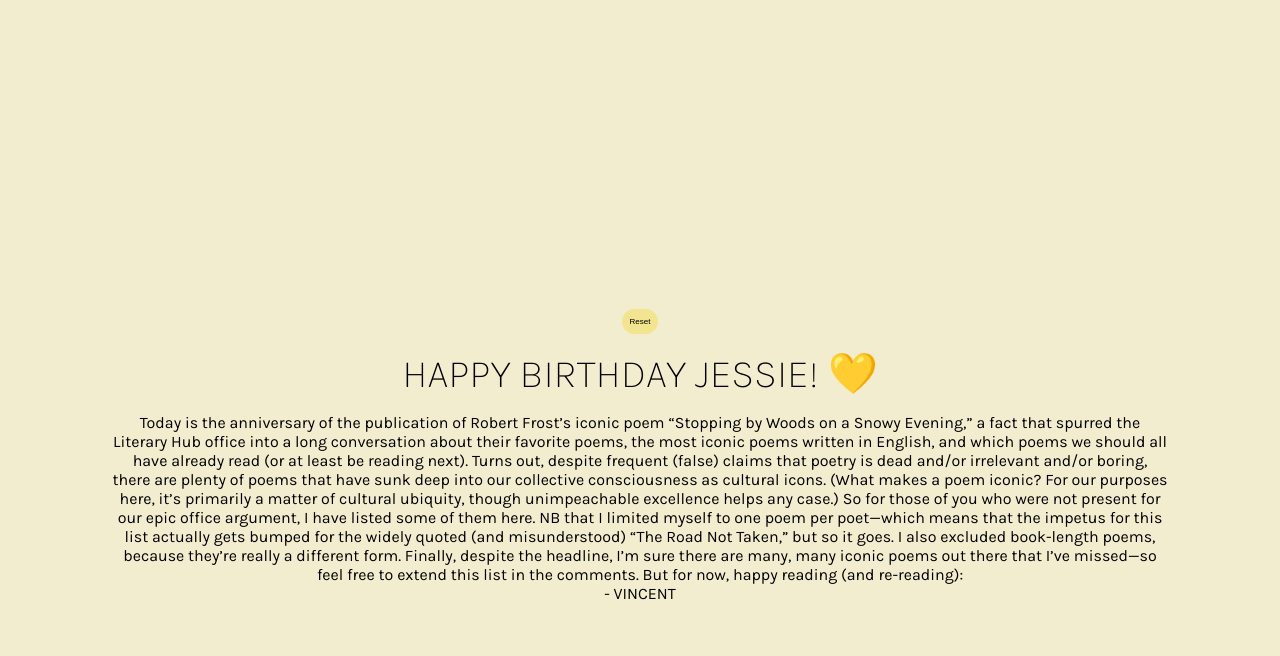
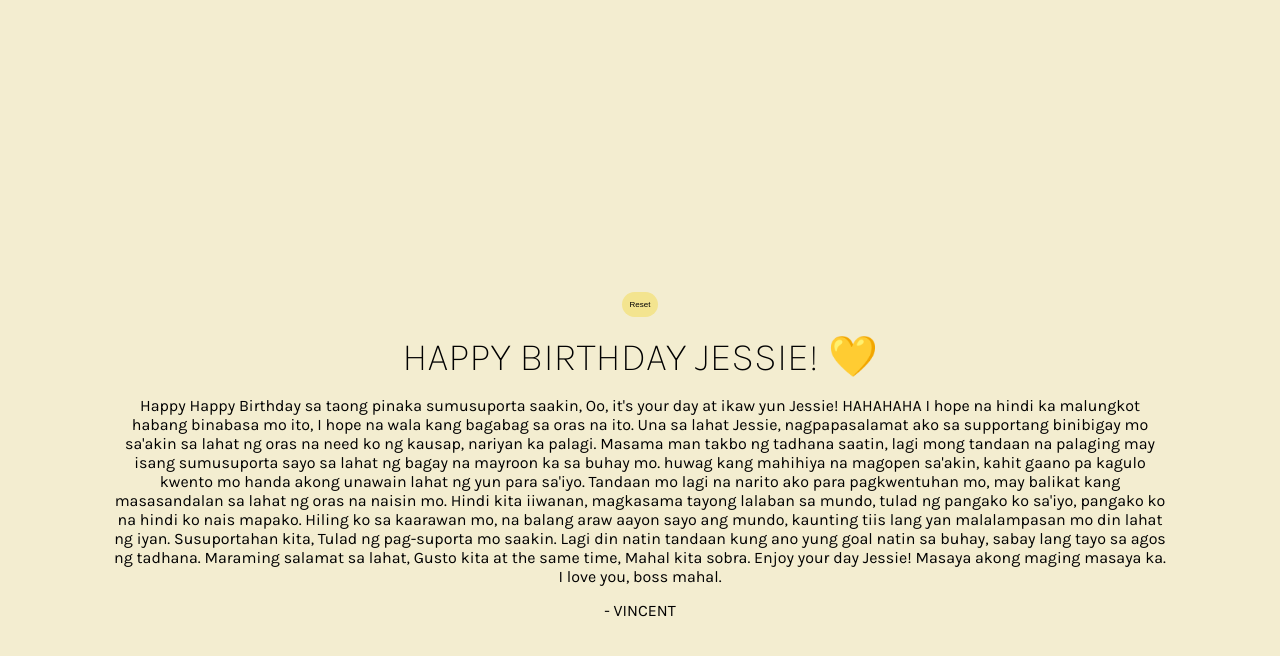
Before and after one commit to rvbeaks/greetings, a Next.js app: page / in a window 1280 px wide. Both pictures are taken after a click on the picture 640 px from the left and 566 px from the top of the page. Shown: the top 656 px of the page. Built offline with nearby package versions, Linux system fonts and the light colour scheme.

Commit message:
asasdsads

```diff
--- a/pages/index.js
+++ b/pages/index.js
@@ -13,7 +13,7 @@ export default function Home() {
   return (
     <div>
       <Head>
-        <title>SECRET ONLY💛</title>
+        <title>HAPPY BIRTHDAY! 💛</title>
         <meta name='description' content='Generated by create next app' />
         <link rel='icon' href='/favicon.ico' />
       </Head>
@@ -95,29 +95,32 @@ export default function Home() {
                     transition={{ duration: 1.2 }}
                   >
                     <p>
-                      Today is the anniversary of the publication of Robert
-                      Frost’s iconic poem “Stopping by Woods on a Snowy
-                      Evening,” a fact that spurred the Literary Hub office into
-                      a long conversation about their favorite poems, the most
-                      iconic poems written in English, and which poems we should
-                      all have already read (or at least be reading next). Turns
-                      out, despite frequent (false) claims that poetry is dead
-                      and/or irrelevant and/or boring, there are plenty of poems
-                      that have sunk deep into our collective consciousness as
-                      cultural icons. (What makes a poem iconic? For our
-                      purposes here, it’s primarily a matter of cultural
-                      ubiquity, though unimpeachable excellence helps any case.)
-                      So for those of you who were not present for our epic
-                      office argument, I have listed some of them here. NB that
-                      I limited myself to one poem per poet—which means that the
-                      impetus for this list actually gets bumped for the widely
-                      quoted (and misunderstood) “The Road Not Taken,” but so it
-                      goes. I also excluded book-length poems, because they’re
-                      really a different form. Finally, despite the headline,
-                      I’m sure there are many, many iconic poems out there that
-                      I’ve missed—so feel free to extend this list in the
-                      comments. But for now, happy reading (and re-reading):
+                      Happy Happy Birthday sa taong pinaka sumusuporta saakin,
+                      Oo, it's your day at ikaw yun Jessie! HAHAHAHA I hope na
+                      hindi ka malungkot habang binabasa mo ito, I hope na wala
+                      kang bagabag sa oras na ito. Una sa lahat Jessie,
+                      nagpapasalamat ako sa supportang binibigay mo sa'akin sa
+                      lahat ng oras na need ko ng kausap, nariyan ka palagi.
+                      Masama man takbo ng tadhana saatin, lagi mong tandaan na
+                      palaging may isang sumusuporta sayo sa lahat ng bagay na
+                      mayroon ka sa buhay mo. huwag kang mahihiya na magopen
+                      sa'akin, kahit gaano pa kagulo kwento mo handa akong
+                      unawain lahat ng yun para sa'iyo. Tandaan mo lagi na
+                      narito ako para pagkwentuhan mo, may balikat kang
+                      masasandalan sa lahat ng oras na naisin mo. Hindi kita
+                      iiwanan, magkasama tayong lalaban sa mundo, tulad ng
+                      pangako ko sa'iyo, pangako ko na hindi ko nais mapako.
+                      Hiling ko sa kaarawan mo, na balang araw aayon sayo ang
+                      mundo, kaunting tiis lang yan malalampasan mo din lahat ng
+                      iyan. Susuportahan kita, Tulad ng pag-suporta mo saakin.
+                      Lagi din natin tandaan kung ano yung goal natin sa buhay,
+                      sabay lang tayo sa agos ng tadhana. Maraming salamat sa
+                      lahat, Gusto kita at the same time, Mahal kita sobra.
+                      Enjoy your day Jessie! Masaya akong maging masaya ka. I
+                      love you, boss mahal.
                     </p>
+
+                    <pre class='tab'> </pre>
 
                     <p> - VINCENT</p>
                   </motion.p>
```
Also changed, not shown: public/308947000_518849336377792_5506139962868885255_n.jpg (added).
